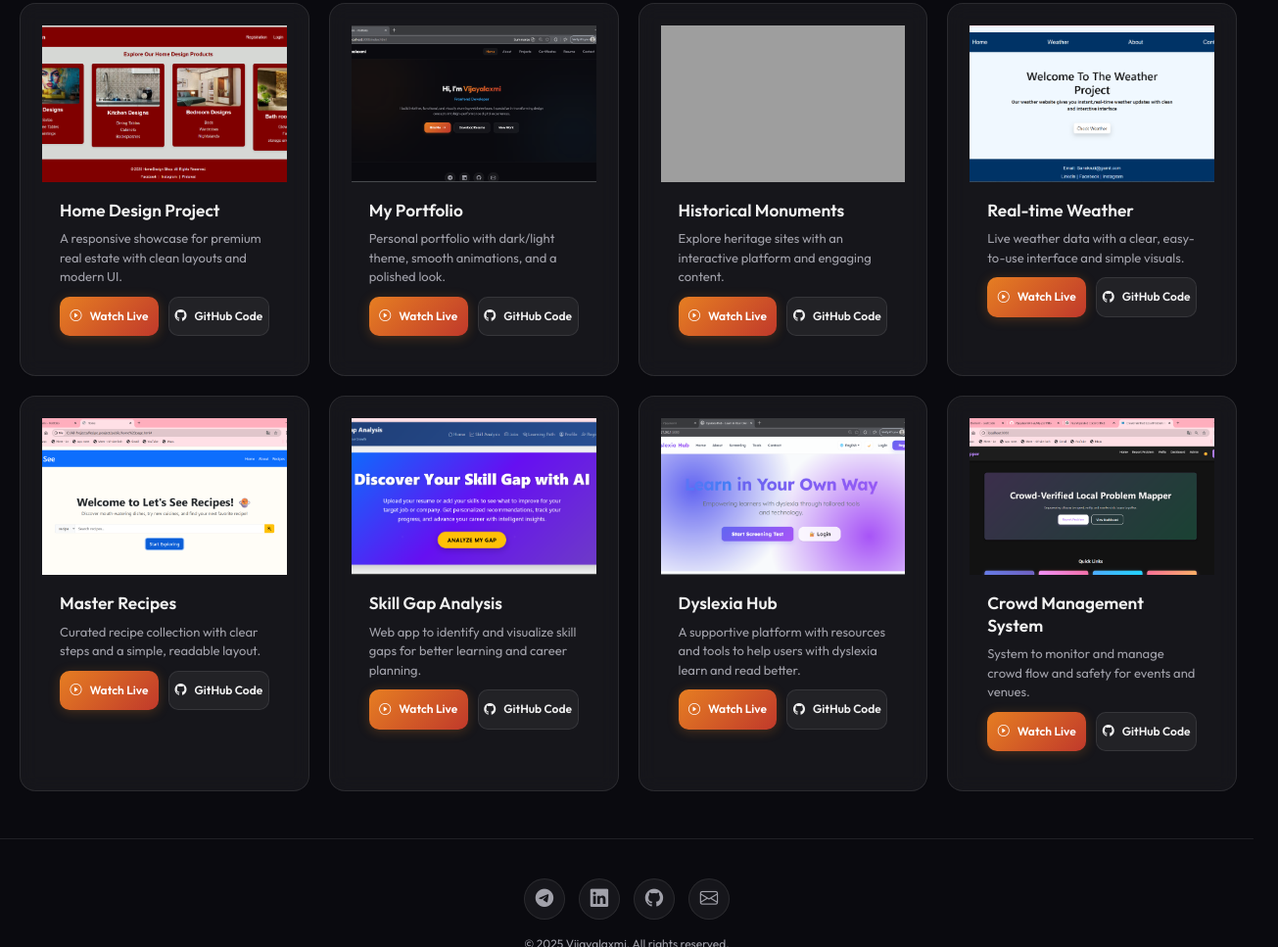
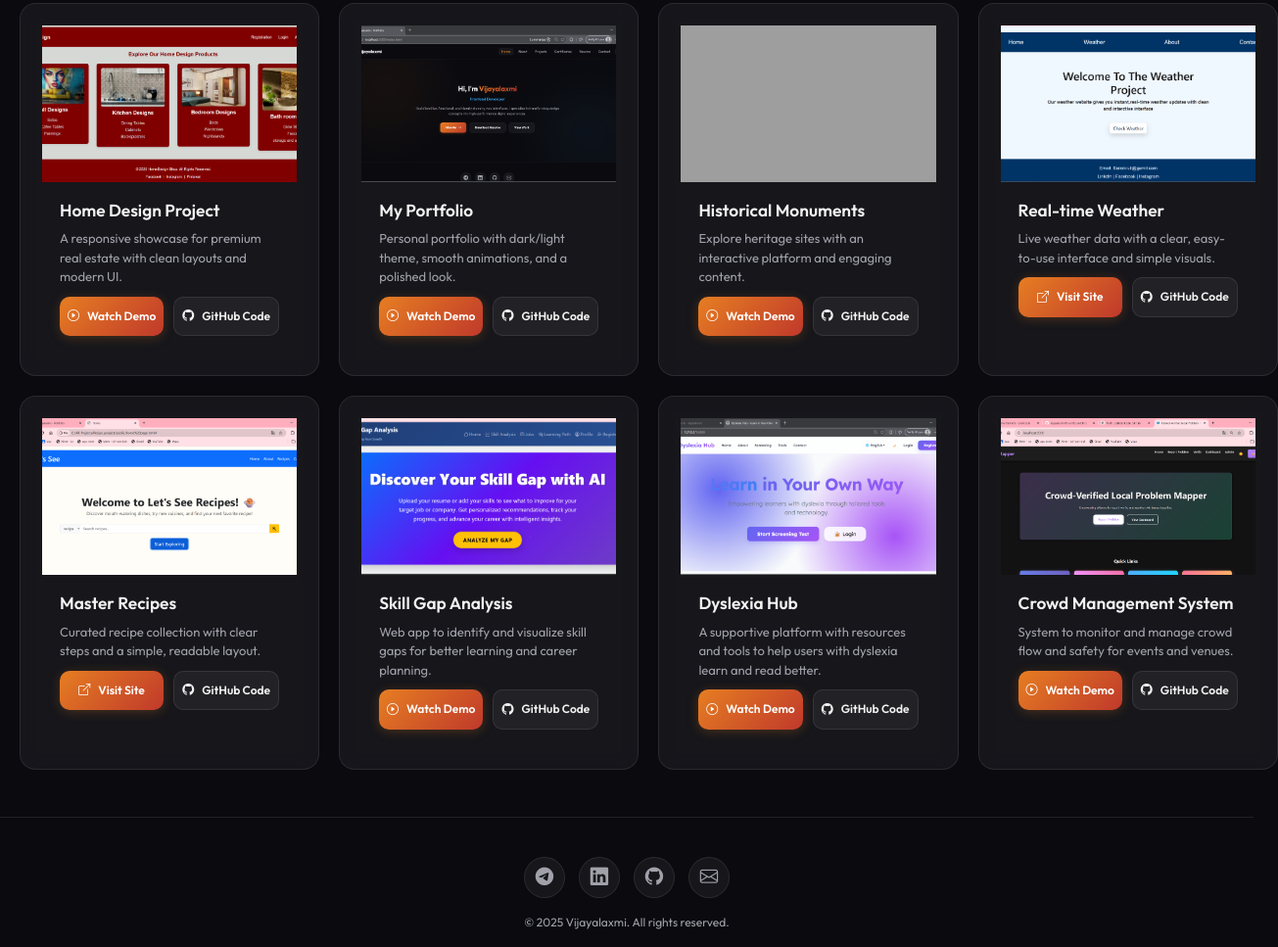
Before and after one commit to Vijayalaxmi45-ai/My-portfillo, a website: page public/my_projects.html in a window 1280 px wide. Shown: the part 231-1198 px from the top of the page at 98% size, 1305 px wide, since content can reach past the window. Drawn offline with nearby package versions, Linux system fonts and the light colour scheme; grey boxes are pictures that could not be loaded.

Commit message:
Update project action labels: 'Watch Demo' for videos and 'Visit Site' for live links

```diff
--- a/public/my_projects.html
+++ b/public/my_projects.html
@@ -41,7 +41,7 @@
           <p class="card-desc">A responsive showcase for premium real estate with clean layouts and modern UI.</p>
           <div class="card-actions">
             <a href="video/homeDesgin.mp4" target="_blank" rel="noopener" class="btn btn-primary"><i
-                class="bi bi-play-circle"></i> Watch Live</a>
+                class="bi bi-play-circle"></i> Watch Demo</a>
             <a href="https://github.com/Vijayalaxmi45-ai/Home-Design-Project.git" target="_blank" rel="noopener"
               class="btn btn-secondary"><i class="bi bi-github"></i> GitHub Code</a>
           </div>
@@ -55,7 +55,7 @@
           <p class="card-desc">Personal portfolio with dark/light theme, smooth animations, and a polished look.</p>
           <div class="card-actions">
             <a href="video/PortfilloProject.mp4" target="_blank" rel="noopener" class="btn btn-primary"><i
-                class="bi bi-play-circle"></i> Watch Live</a>
+                class="bi bi-play-circle"></i> Watch Demo</a>
             <a href="https://github.com/Vijayalaxmi45-ai/my_portfillo.git" target="_blank" rel="noopener"
               class="btn btn-secondary"><i class="bi bi-github"></i> GitHub Code</a>
           </div>
@@ -69,7 +69,7 @@
           <p class="card-desc">Explore heritage sites with an interactive platform and engaging content.</p>
           <div class="card-actions">
             <a href="video/fortProject.mp4" target="_blank" rel="noopener" class="btn btn-primary"><i
-                class="bi bi-play-circle"></i> Watch Live</a>
+                class="bi bi-play-circle"></i> Watch Demo</a>
             <a href="https://github.com/Vijayalaxmi45-ai/Historical-Monuments.git" target="_blank" rel="noopener"
               class="btn btn-secondary"><i class="bi bi-github"></i> GitHub Code</a>
           </div>
@@ -83,7 +83,7 @@
           <p class="card-desc">Live weather data with a clear, easy-to-use interface and simple visuals.</p>
           <div class="card-actions">
             <a href="https://vijayalaxmi45-ai-weather-app.vercel.app/" target="_blank" rel="noopener"
-              class="btn btn-primary"><i class="bi bi-play-circle"></i> Watch Live</a>
+              class="btn btn-primary"><i class="bi bi-box-arrow-up-right"></i> Visit Site</a>
             <a href="https://github.com/Vijayalaxmi45-ai/Weather-Project.git" target="_blank" rel="noopener"
               class="btn btn-secondary"><i class="bi bi-github"></i> GitHub Code</a>
           </div>
@@ -97,7 +97,7 @@
           <p class="card-desc">Curated recipe collection with clear steps and a simple, readable layout.</p>
           <div class="card-actions">
             <a href="https://vijayalaxmi45-ai-weather-app.vercel.app/" target="_blank" rel="noopener"
-              class="btn btn-primary"><i class="bi bi-play-circle"></i> Watch Live</a>
+              class="btn btn-primary"><i class="bi bi-box-arrow-up-right"></i> Visit Site</a>
             <a href="https://github.com/Vijayalaxmi45-ai/Recipe-Project.git" target="_blank" rel="noopener"
               class="btn btn-secondary" style="width: 100%;"><i class="bi bi-github"></i> GitHub Code</a>
           </div>
@@ -111,7 +111,7 @@
           <p class="card-desc">Web app to identify and visualize skill gaps for better learning and career planning.</p>
           <div class="card-actions">
             <a href="video/SkillGapAnalysis.mp4" target="_blank" rel="noopener" class="btn btn-primary"><i
-                class="bi bi-play-circle"></i> Watch Live</a>
+                class="bi bi-play-circle"></i> Watch Demo</a>
             <a href="https://github.com/Vijayalaxmi45-ai/Skill-Gap-Analysis.git" target="_blank" rel="noopener"
               class="btn btn-secondary"><i class="bi bi-github"></i> GitHub
               Code</a>
@@ -127,7 +127,7 @@
             better.</p>
           <div class="card-actions">
             <a href="video/DyslexiaHub.mp4" target="_blank" rel="noopener" class="btn btn-primary"><i
-                class="bi bi-play-circle"></i> Watch Live</a>
+                class="bi bi-play-circle"></i> Watch Demo</a>
             <a href="https://github.com/Vijayalaxmi45-ai/Dyslexia-learning-system.git" target="_blank" rel="noopener"
               class="btn btn-secondary"><i class="bi bi-github"></i> GitHub
               Code</a>
@@ -142,7 +142,7 @@
           <p class="card-desc">System to monitor and manage crowd flow and safety for events and venues.</p>
           <div class="card-actions">
             <a href="video/crowd_management.mp4" target="_blank" rel="noopener" class="btn btn-primary"><i
-                class="bi bi-play-circle"></i> Watch Live</a>
+                class="bi bi-play-circle"></i> Watch Demo</a>
             <a href="https://github.com/Vijayalaxmi45-ai/crowdManagmentSystem.git" target="_blank" rel="noopener"
               class="btn btn-secondary"><i class="bi bi-github"></i> GitHub
               Code</a>
```
Also changed, not shown: public/about_me.html (+1 -1 lines).
